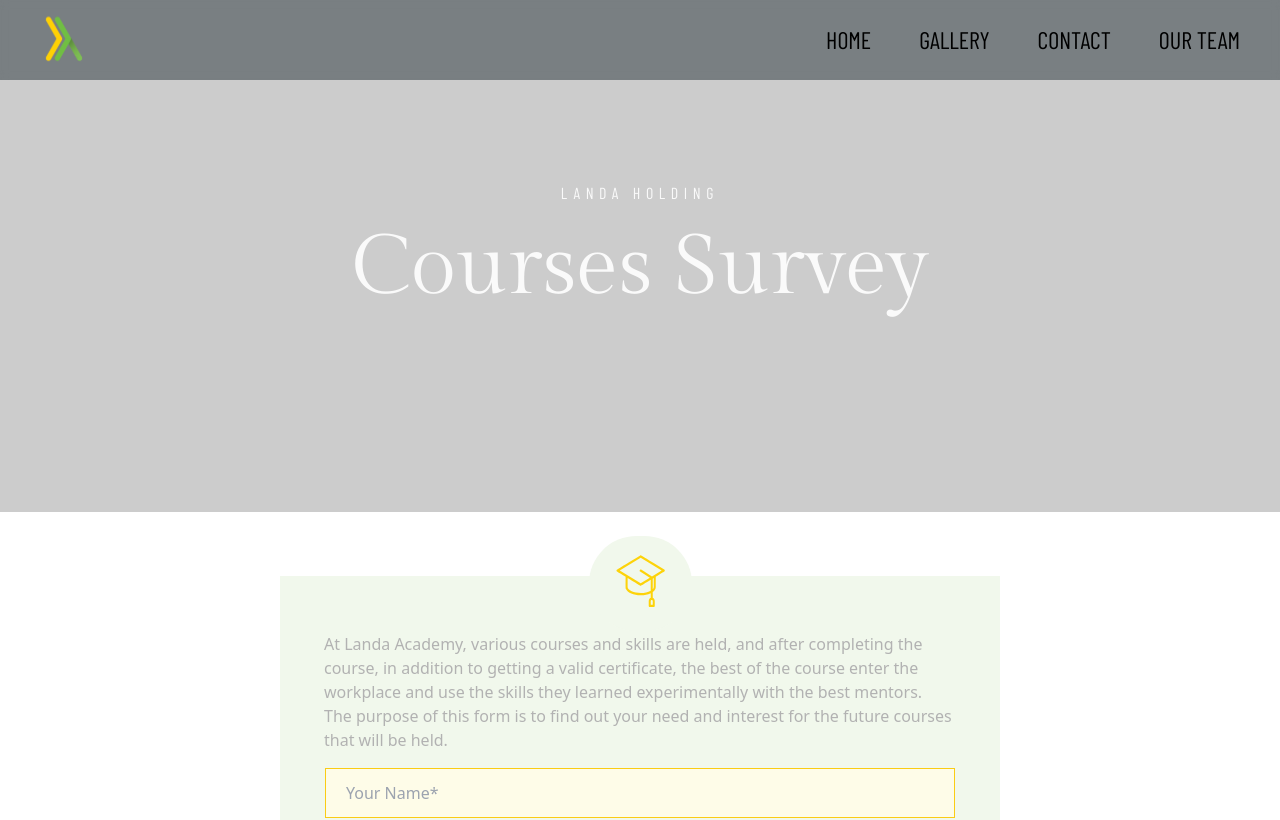
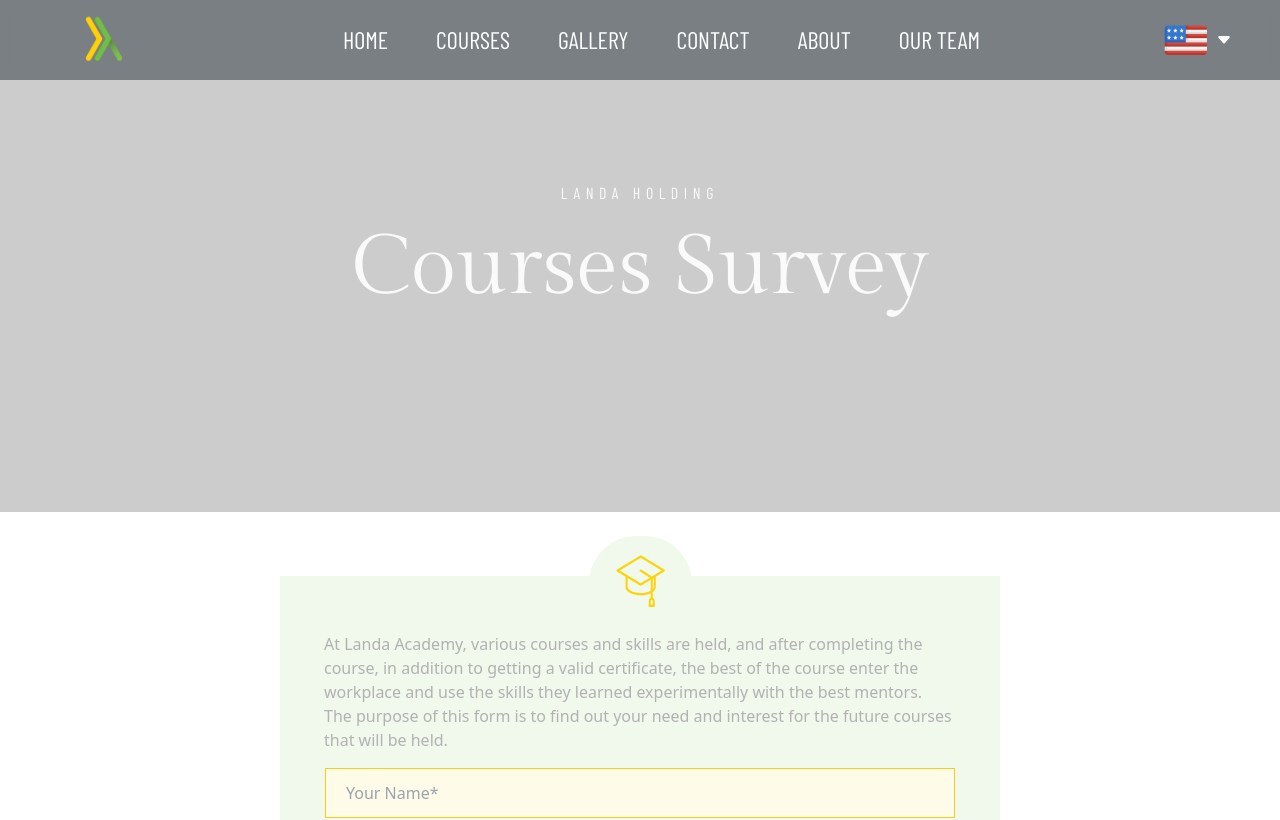
Before and after one commit to Landa-Startup/academy, a Next.js app: page /survey in a window 1280 px wide. Shown: the top 820 px of the page. Built offline with nearby package versions, Linux system fonts and the light colour scheme; no server answers.

Commit message:
chore: add menu item and update navbar styling

```diff
--- a/components/layout/Navbar.tsx
+++ b/components/layout/Navbar.tsx
@@ -7,17 +7,20 @@ import Envelope from '../icons/footer/Envelope';
 import Whatsapp from '../icons/footer/Whatsapp';
 import LinkedIn from '../icons/footer/LinkedIn';
 import './Navbar.css';
+import Image from 'next/image';
+import CaretDown from '../icons/CaretDown';
 
 export default function Navbar({ children }: { children: React.ReactNode }) {
   const drawerRef = useRef<HTMLInputElement>(null);
 
   const menuItems = [
     { label: 'HOME', href: '/' },
+    // { label: 'Blog', href: '/blog' },
+    { label: 'COURSES', href: '/courses' },
     { label: 'GALLERY', href: '/gallery' },
     { label: 'CONTACT', href: '/contact' },
-    // { label: "ABOUT", href: "/about" },
+    { label: 'ABOUT', href: '/about' },
     { label: 'OUR TEAM', href: '/our-team' }
-    // { label: "VERIFICATION", href: "/verification" },
   ];
 
   const handleLinkClick = () => {
@@ -46,7 +49,7 @@ export default function Navbar({ children }: { children: React.ReactNode }) {
         ref={drawerRef}
       />
       <div className="drawer-content relative flex flex-col">
-        <div className="navbar flex w-full items-center justify-between bg-[#26323880] text-black backdrop-blur-sm">
+        <div className="navbar flex w-full items-center justify-between bg-[#26323880] px-12 text-black backdrop-blur-sm">
           <div className="flex-none lg:hidden">
             <label
               htmlFor="my-drawer-3"
@@ -69,18 +72,27 @@ export default function Navbar({ children }: { children: React.ReactNode }) {
           </div>
           <Logo />
           <div className="hidden xl:flex xl:justify-center">
-            <ul className="menu menu-horizontal flex justify-center font-condensed text-xl">
+            <ul className="menu menu-horizontal flex justify-center font-condensed text-xl text-white">
               {menuItems.map((item) => (
                 <li className="mx-2 text-2xl" key={item.label}>
                   <Link
                     href={item.href}
-                    className="hover:bg-black hover:text-white"
+                    className="hover:bg-white hover:text-black"
                   >
                     {item.label}
                   </Link>
                 </li>
               ))}
             </ul>
+          </div>
+          <div className="flex gap-2">
+            <Image
+              alt="us"
+              src={'/static/images/Academy/usFlag.png'}
+              width={45}
+              height={34}
+            />
+            <CaretDown />
           </div>
         </div>
         <div className="children">{children}</div>
```
Also changed, not shown: public/static/images/Academy/usFlag.png (added).
